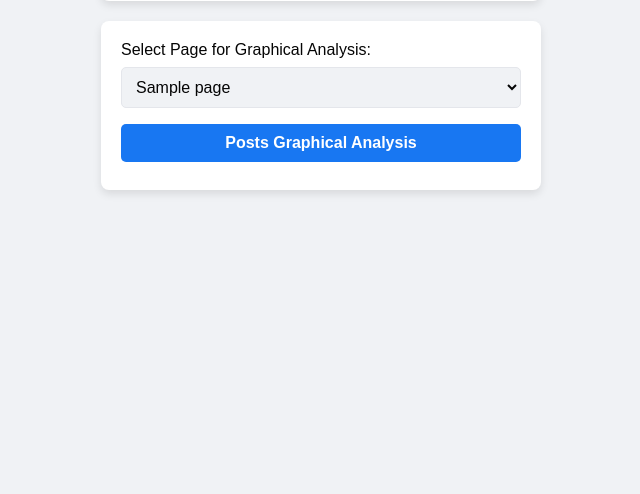
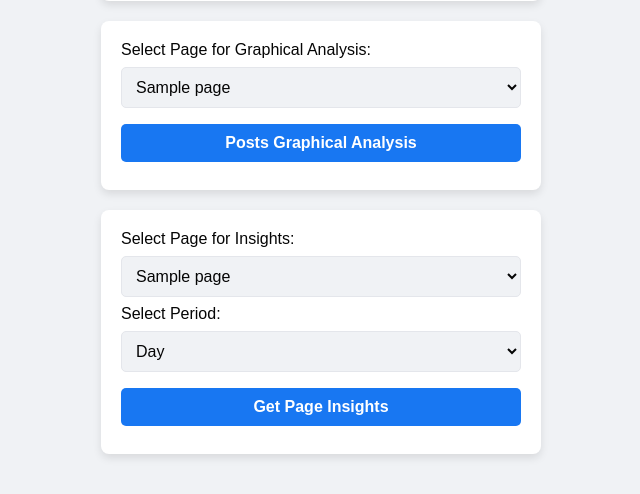
Before and after one commit to teim-projects/social_analytics, a Django app: template Instagram/myapp/templates/pages.html in a window 1280 px wide. Shown: the part 934-1428 px from the top of the page, without its empty margins (319-959 px from the left). Before the commit the page ends 1128 px from the top, so only its background shows below. Run offline with Django 5.2, Linux system fonts and the light colour scheme; the template is opened without the code that fills it: most values are stand-ins (such as "Sample title", 1, 10 or a date in 2020).

Commit message:
Update pages.html

```diff
--- a/Instagram/myapp/templates/pages.html
+++ b/Instagram/myapp/templates/pages.html
@@ -158,5 +158,36 @@
         <input type="hidden" name="access_token" value="{{ access_token }}">
         <button type="submit">Get Page Insights</button>
     </form>-->
+<form method="POST" action="/get_page_insights/">
+    {% csrf_token %}
+
+    <!-- Page Selector -->
+    <label for="page_id">Select Page for Insights:</label>
+    <select name="page_id">
+        {% for page in pages %}
+            <option value="{{ page.id }}">{{ page.name }}</option>
+        {% endfor %}
+    </select>
+
+    <!-- Period Selector -->
+    <label for="period">Select Period:</label>
+    <select name="period" id="period">
+        <option value="day">Day</option>
+        <option value="week">Week</option>
+        <option value="days_28">28 Days</option>
+    </select>
+     <!-- Calendar Inputs for Custom Date Range -->
+<!---    <label for="since">Start Date:</label>
+    <input type="date" name="since" id="since">
+
+    <label for="until">End Date:</label>
+    <input type="date" name="until" id="until">
+
+    <!-- Hidden Access Token -->
+    <input type="hidden" name="access_token" value="{{ access_token }}">
+
+    <button type="submit">Get Page Insights</button>
+</form>
+
 </body>
 </html>
```
